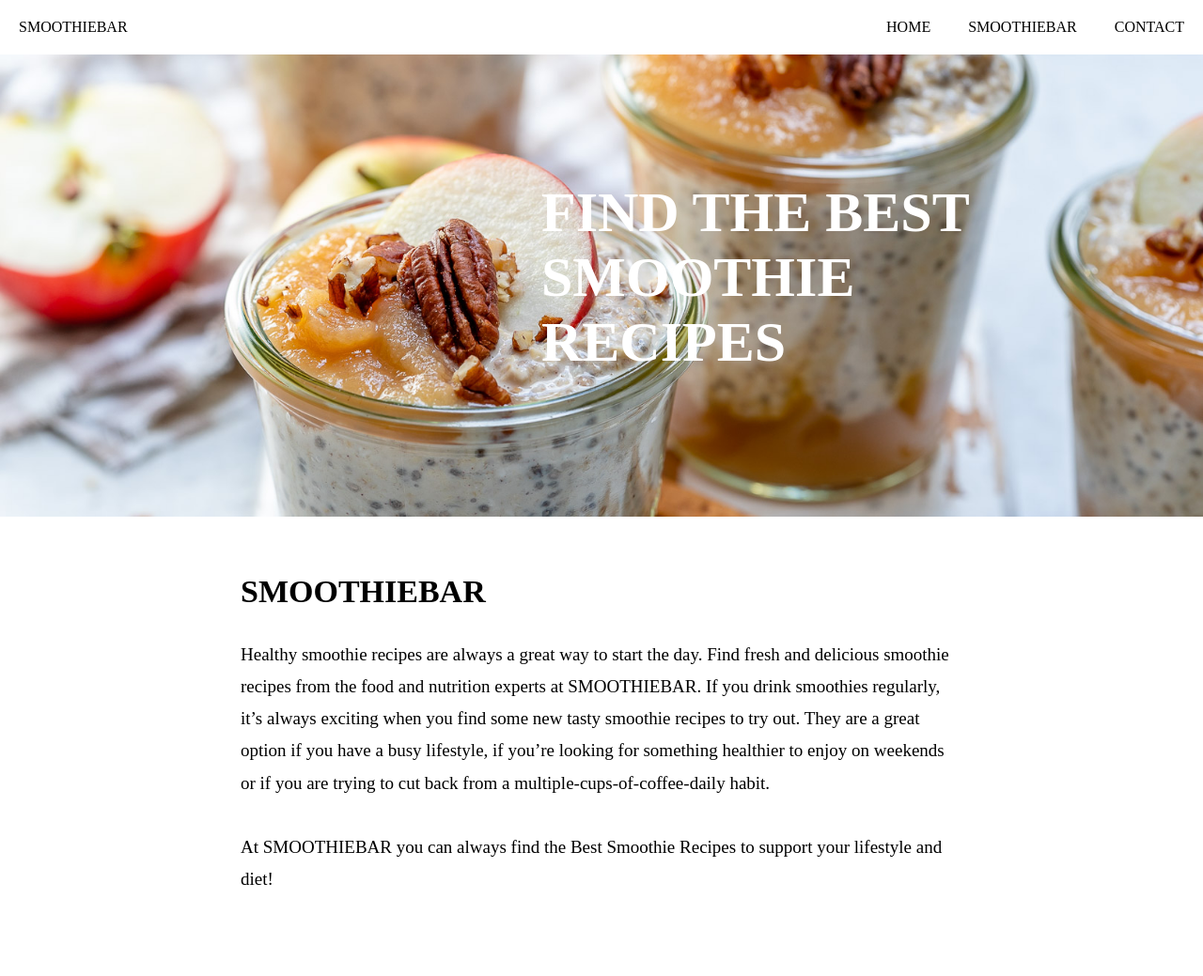
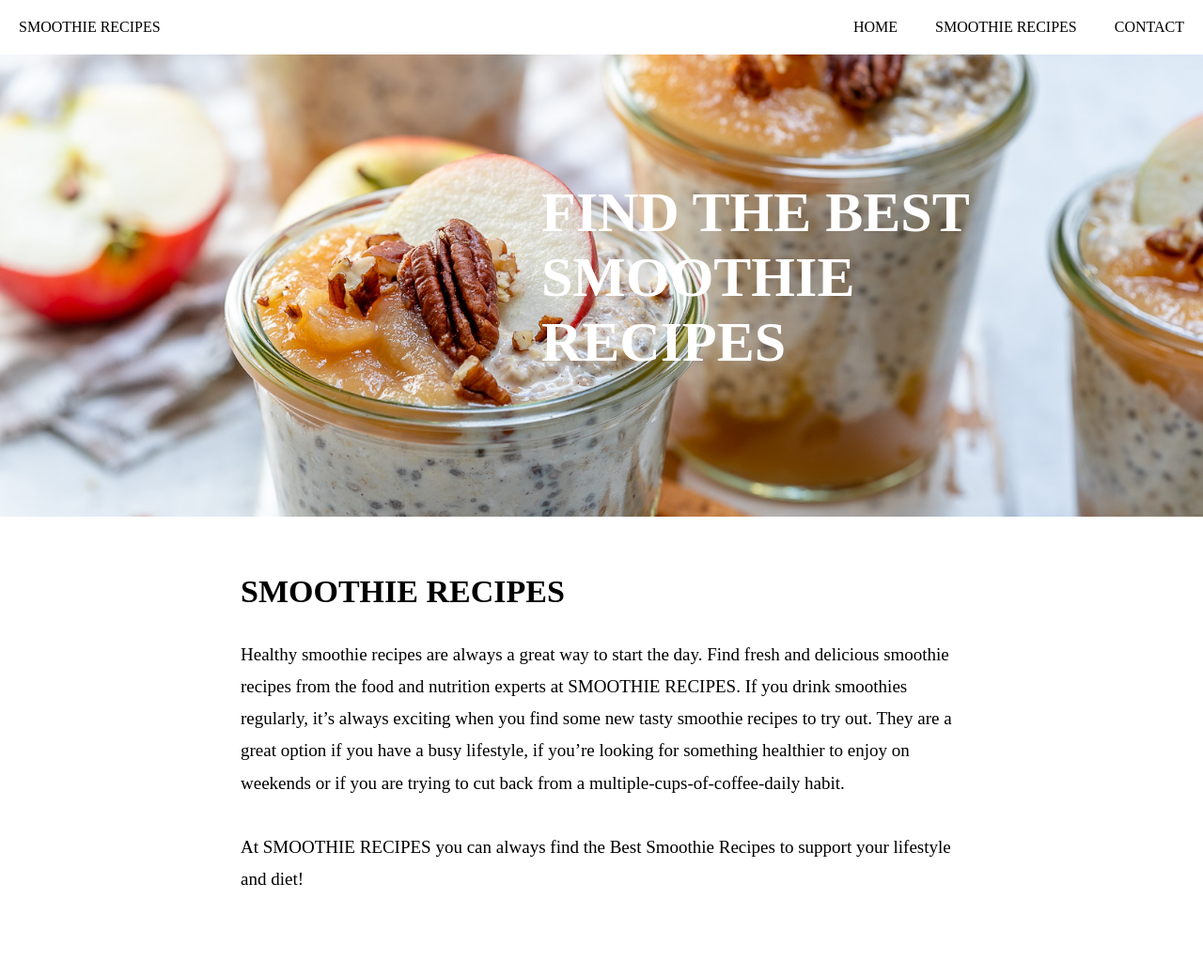
Before and after one commit to mgdeveloper1406/smuti, a plain HTML site: page index.html in a window 1280 px wide. Shown: the top 1039 px of the page at 94% size. Drawn offline with nearby package versions, Linux system fonts and the light colour scheme.

Commit message:
Update index.html

```diff
--- a/index.html
+++ b/index.html
@@ -22,9 +22,9 @@
             <div class="toggle"><p>Smoothiebar</p><i class="fa fa-bars menu" aria-hidden="true"></i>
             </div>
             <ul>
-                <li class="name">Smoothiebar</li>
+                <li class="name">Smoothie Recipes</li>
                 <li><a href="contact.html">Contact</a></li>
-                <li><a href="smoothierecipes.html">Smoothiebar</a></li>
+                <li><a href="smoothierecipes.html">Smoothie Recipes</a></li>
                 <li><a href="index.html">Home</a></li>
             </ul>
 
@@ -32,14 +32,14 @@
   <div class="wrapper">
       <div class="outside0">
           <div class="box">
-              <h1>SMOOTHIEBAR</h1>
+              <h1>SMOOTHIE RECIPES</h1>
               <p>Healthy smoothie recipes are always a great way to start the day.
-                  Find fresh and delicious smoothie recipes from the food and nutrition experts at SMOOTHIEBAR.
+                  Find fresh and delicious smoothie recipes from the food and nutrition experts at SMOOTHIE RECIPES.
                   If you drink smoothies regularly, it’s always exciting when you find some new tasty smoothie recipes to try out.
                   They are a great option if you have a busy lifestyle,
                   if you’re looking for something healthier to enjoy on weekends or if you are trying to cut back from a multiple-cups-of-coffee-daily habit.
                   <br><br>
-                  At SMOOTHIEBAR you can always find the Best Smoothie Recipes to support your lifestyle and diet!
+                  At SMOOTHIE RECIPES you can always find the Best Smoothie Recipes to support your lifestyle and diet!
 
               </p>
           </div>
@@ -48,8 +48,7 @@
 
         <div id ="footer">
             SMOOTHIEBAR <br>
-            Anita, Michael & Ann-Mari<br>
-            Copyright &copy; 2019, All Rights Reserved <br>
+
         </div>
 
     <script src="js/responsive.js"></script>
```
